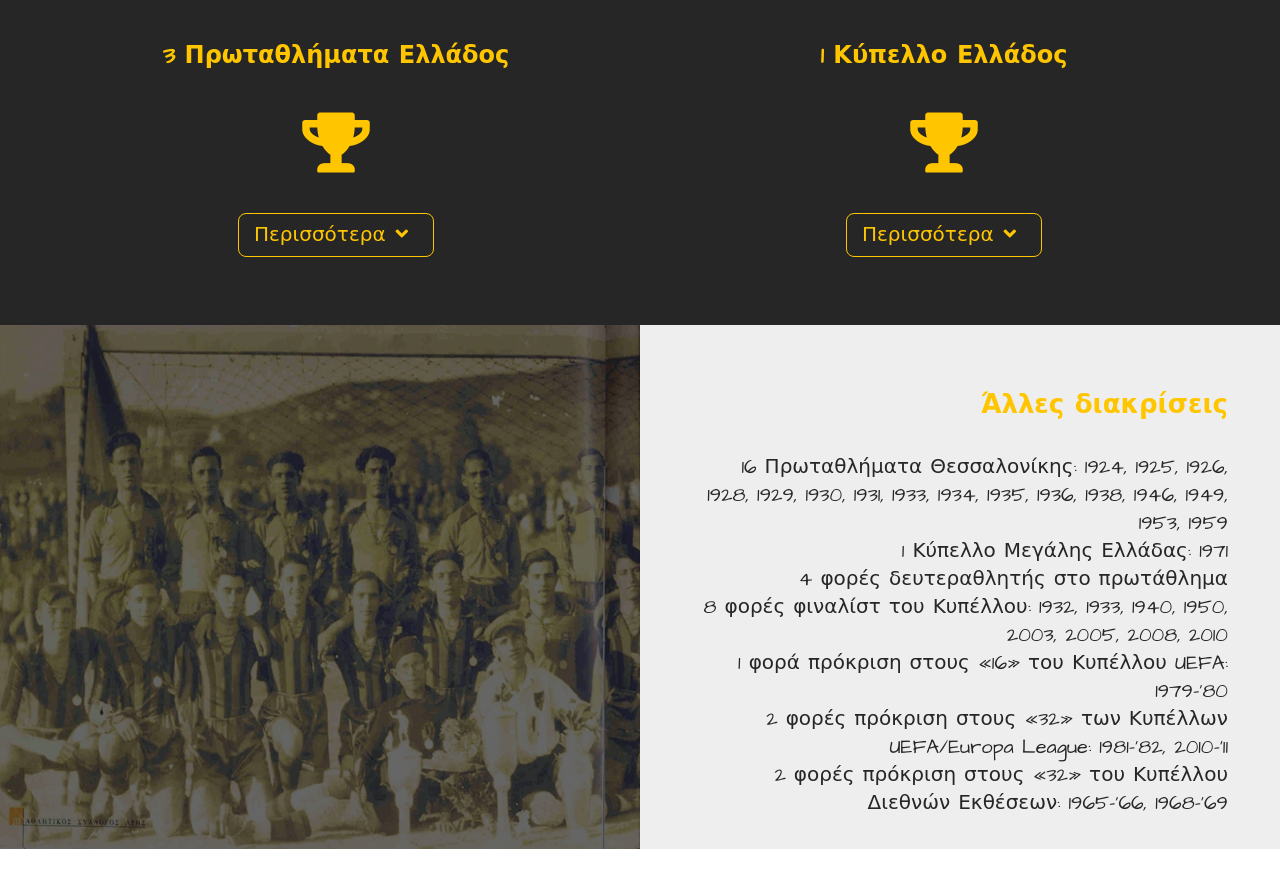
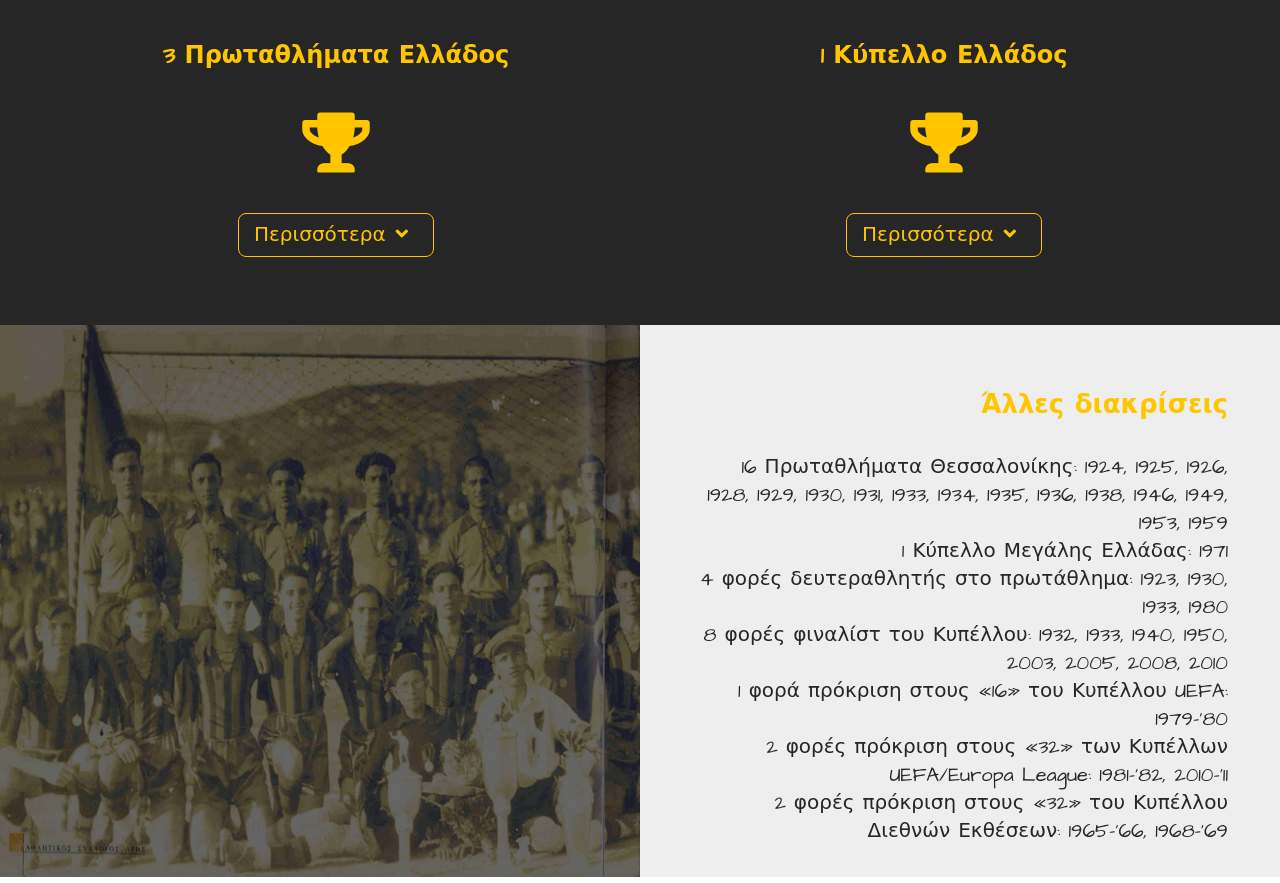
Before and after one commit to dionweb/ArisFC-Tribute-Page, a website: page src/index.html in a window 1280 px wide. Shown: the part 829-1712 px from the top of the page. Before the commit the page ends 1684 px from the top, so only its background shows below. Drawn offline with Linux system fonts and the light colour scheme.

Commit message:
missedtext

```diff
--- a/src/index.html
+++ b/src/index.html
@@ -58,7 +58,7 @@
             <ul>
                 <li>16 Πρωταθλήματα Θεσσαλονίκης: 1924, 1925, 1926, 1928, 1929, 1930, 1931, 1933, 1934, 1935, 1936, 1938, 1946, 1949, 1953, 1959</li>
                 <li>1 Κύπελλο Μεγάλης Ελλάδας: 1971</li>
-                <li>4 φορές δευτεραθλητής στο πρωτάθλημα</li>
+                <li>4 φορές δευτεραθλητής στο πρωτάθλημα: 1923, 1930, 1933, 1980</li>
                 <li>8 φορές φιναλίστ του Κυπέλλου: 1932, 1933, 1940, 1950, 2003, 2005, 2008, 2010</li>
                 <li>1 φορά πρόκριση στους «16» του Κυπέλλου UEFA: 1979-’80 </li>
                 <li>2 φορές πρόκριση στους «32» των Κυπέλλων UEFA/Europa League: 1981-’82, 2010-’11</li>
```
